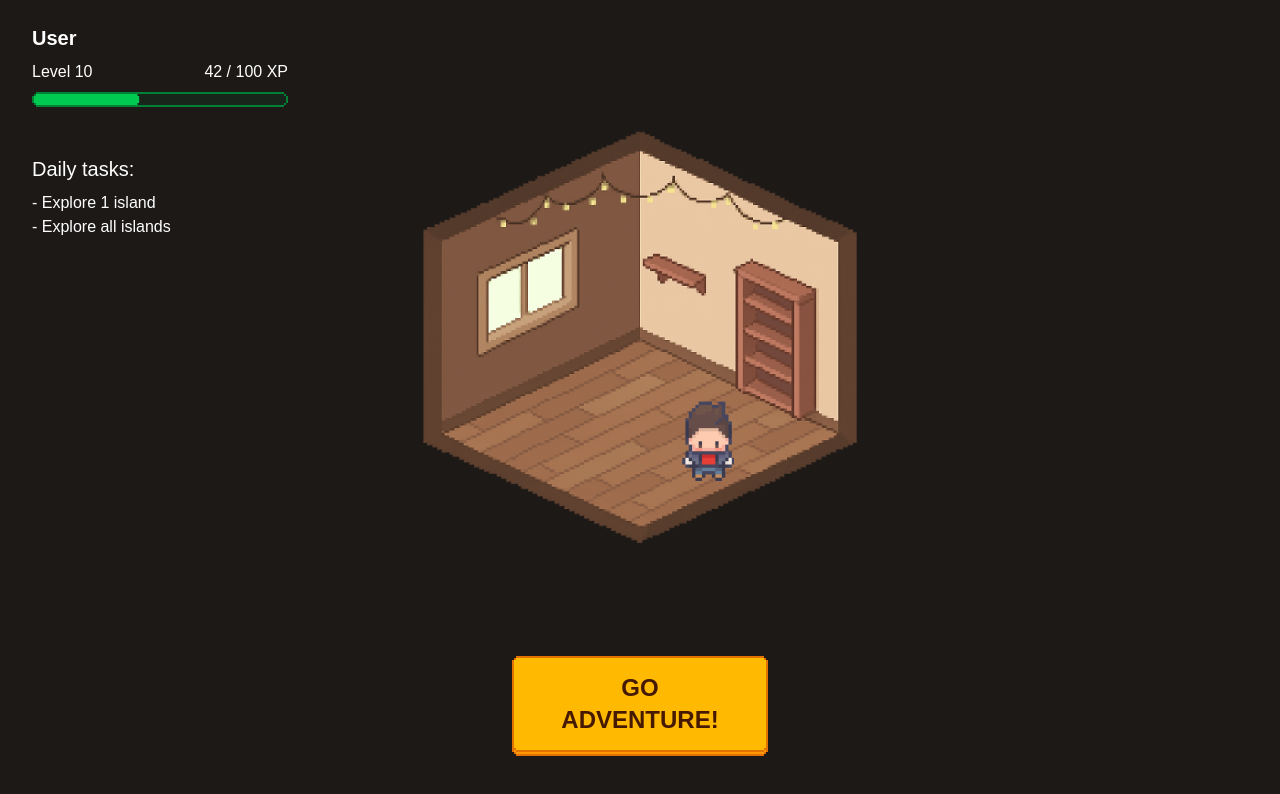
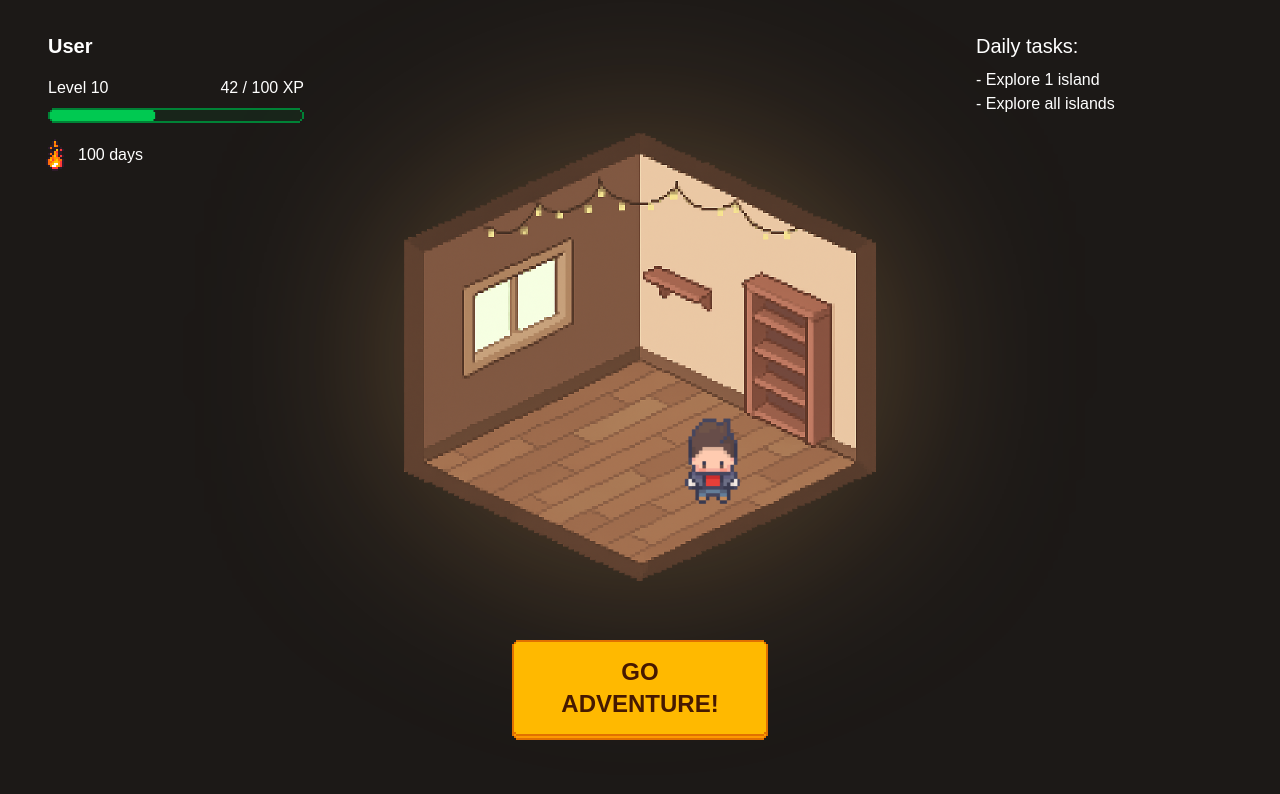
Before and after one commit to idealsh/intania-hack, a SvelteKit app: page /room in a window 1280 px wide. Shown: the top 794 px of the page. Built offline with nearby package versions, Linux system fonts and the light colour scheme; a web font is replaced by a local one.

Commit message:
feat: improved room ui and added streak

```diff
--- a/src/routes/room/+page.svelte
+++ b/src/routes/room/+page.svelte
@@ -4,33 +4,45 @@
 </script>
 
 <div
-  class="flex min-h-screen flex-col items-center justify-center bg-stone-900 to-30% px-8 pt-6 text-white"
+  class="flex min-h-screen flex-col items-center justify-center bg-stone-900 to-30% px-12 py-8 text-white"
 >
-  <div class="flex w-full flex-grow flex-col sm:flex-row">
-    <div class="font-pixel h-full flex-grow space-y-4 sm:w-1/2 sm:space-y-12">
+  <div
+    class="font-pixel relative flex w-full flex-grow flex-col justify-start gap-y-6 sm:flex-row sm:justify-between sm:gap-y-12"
+  >
+    <div class="h-full sm:w-1/2">
       <div class="w-64">
-        <div class="">
-          <p class="mb-2 text-xl font-bold">User</p>
+        <div class="space-y-4">
+          <p class="text-xl font-bold">User</p>
           <Meter label="Level 10" unit="XP" min={0} max={100} value={42}></Meter>
+          <div class="flex -translate-x-2 items-center gap-x-1.5">
+            <img src="/fire.png" alt="" class="h-8" />
+            <span>100 days</span>
           </div>
         </div>
-      <div>
+      </div>
+    </div>
+    <div class="w-64">
       <p class="mb-2 text-xl">Daily tasks:</p>
       <ul>
         <li>- Explore 1 island</li>
         <li>- Explore all islands</li>
       </ul>
     </div>
-    </div>
-    <div class="flex flex-grow items-center select-none">
-      <div class="relative h-fit">
-        <img src="/rooms/room1.png" alt="" srcset="" class="w-192 object-contain" />
-        <img src="/boyidle.gif" alt="" class="absolute right-[30%] bottom-[20%] h-24" />
+    <div class="inset-0 flex items-center justify-center sm:absolute sm:mt-12">
+      <div
+        class="relative aspect-square max-h-[70vh] w-128 drop-shadow-[0_0_100px_rgba(255,184,106,0.3)] select-none"
+      >
+        <img src="/rooms/room1.png" alt="" srcset="" />
+        <img
+          src="/boyidle.gif"
+          alt=""
+          class="absolute right-[25%] bottom-[12%] h-[20%] -translate-x-1/2 -translate-y-1/2"
+        />
       </div>
     </div>
-    <div class="w-1/2 flex-grow"></div>
+    <!-- <div class="w-1/2 flex-grow"></div> -->
   </div>
-  <div class="pb-12">
+  <div class="pb-8">
     <Button class="w-64 text-2xl font-bold uppercase">Go adventure!</Button>
   </div>
 </div>
```
Also changed, not shown: static/fire.png (added). Lines whose indentation alone changed are shown as unchanged.
